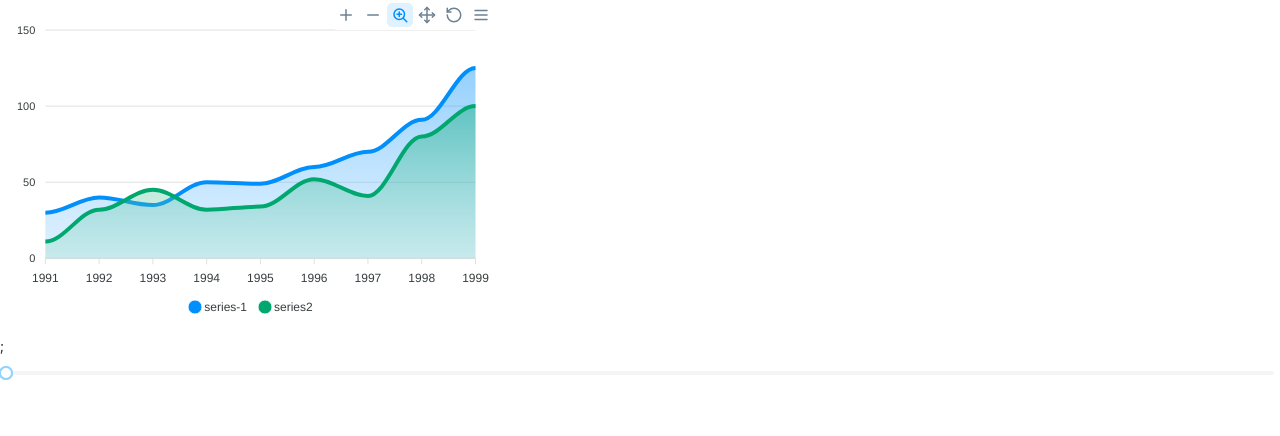
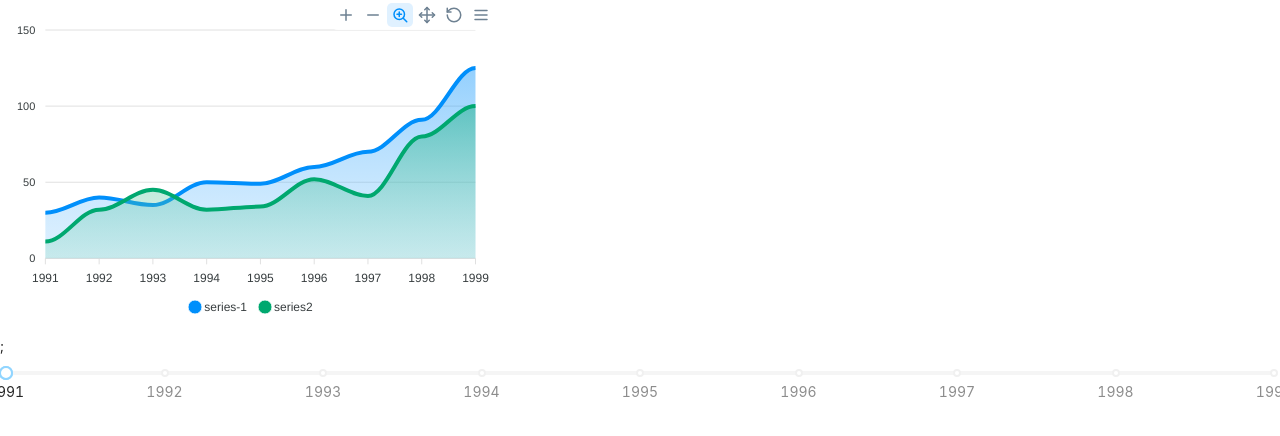
Before and after one commit to hyoni0817/NextJs-UI-Practice, a Next.js app: page /weeklyChart in a window 1280 px wide. Shown: the top 436 px of the page. Built offline with nearby package versions, Linux system fonts and the light colour scheme.

Commit message:
Feat: 그래프 x축을 slider mark에 표현할 수 있도록 수정

```diff
--- a/src/pages/weeklyChart.tsx
+++ b/src/pages/weeklyChart.tsx
@@ -1,11 +1,13 @@
 import React, { useState } from 'react';
 import dynamic from 'next/dynamic';
 import { Slider, Switch } from 'antd';
+import type { SliderMarks } from 'antd/es/slider';
 
 const ReactApexChart = dynamic(() => import('react-apexcharts'), { ssr: false });
 
 const WeeklyChart = () => {
   const [year, setYear] = useState(false);
+  const categories = [1991, 1992, 1993, 1994, 1995, 1996, 1997, 1998, 1999];
 
   const data = {
     options: {
@@ -16,7 +18,7 @@ const WeeklyChart = () => {
         enabled: false,
       },
       xaxis: {
-        categories: [1991, 1992, 1993, 1994, 1995, 1996, 1997, 1998, 1999],
+        categories,
       },
     },
     series: [
@@ -31,6 +33,11 @@ const WeeklyChart = () => {
     ],
   };
 
+  const marks: SliderMarks = categories.reduce(
+    (accumulator, currentValue) => ({ ...accumulator, [`${currentValue}`]: currentValue }),
+    {}
+  );
+
   const handleChangeSlider = (value) => {
     setYear(value);
   };
@@ -38,7 +45,7 @@ const WeeklyChart = () => {
   return (
     <>
       <ReactApexChart type="area" options={data.options} series={data.series} width={500} height={320} />;
-      <Slider range step={1} min={1991} max={1999} onChange={handleChangeSlider} />
+      <Slider marks={marks} range step={1} min={1991} max={1999} onChange={handleChangeSlider} />
     </>
   );
 };
```
